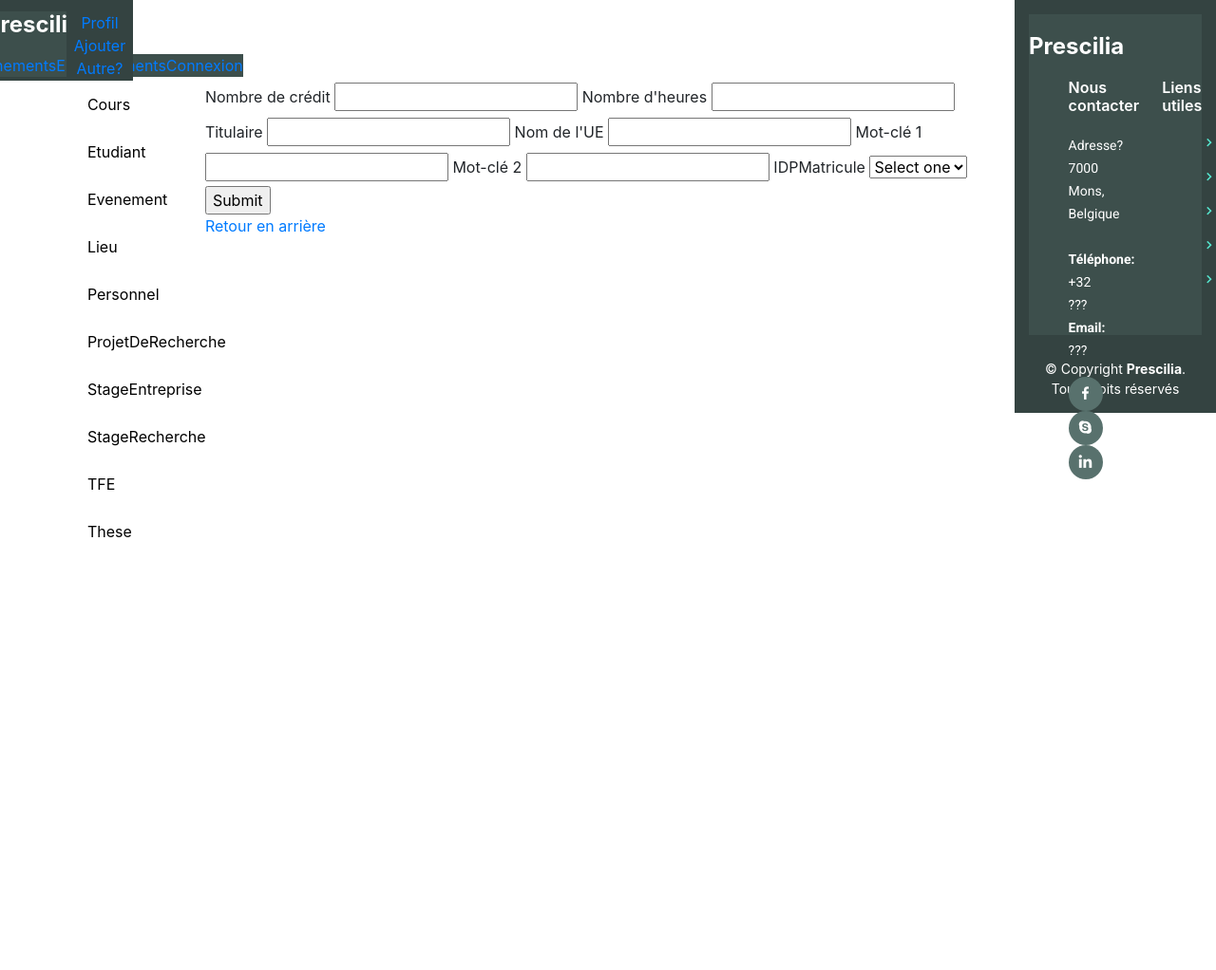
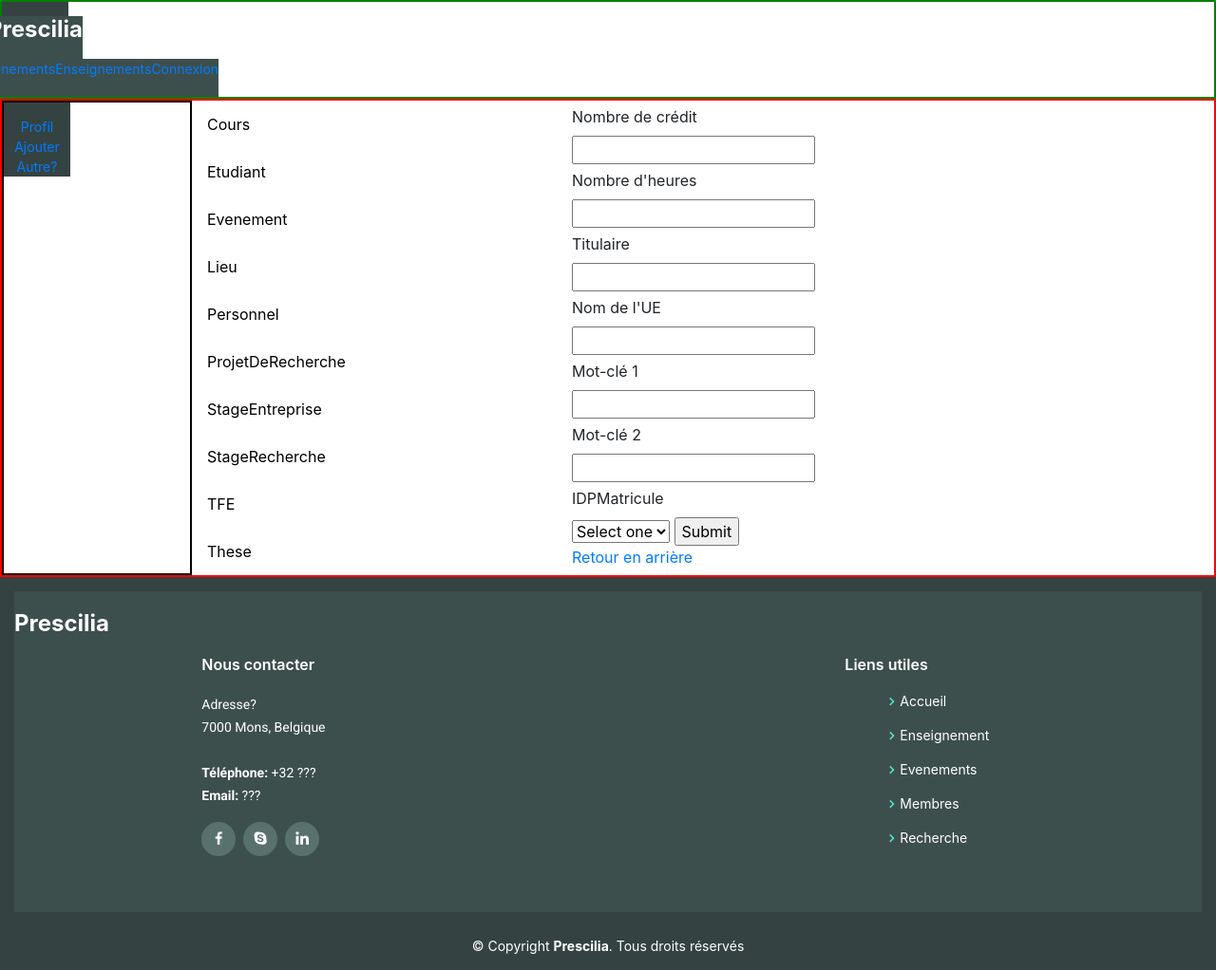
Before and after one commit to Tanguyvans/PRECILIA, a PHP site: the page made by MainPages/Ajout.php in a window 1280 px wide; the page is wider, and only the part inside the window is pictured. Shown: that part at 95% size. Before the commit the page ends 566 px from the top of that part, so only its background shows below. Run offline with PHP 8.4, Linux system fonts and the light colour scheme; data that the repository does not hold is empty; some libraries are stand-ins or nearby versions.

Commit message:
toolbar.3

```diff
--- a/MainPages/Ajout.php
+++ b/MainPages/Ajout.php
@@ -13,13 +13,13 @@ Description de la page
 =============================================-->
  <body>
 
-  <div class="tout">
+  <div id="tout">
 
       <div class="haut">
           <?php include '../templates/header.php' ?>
       </div>
 
-      <div class="milieu">
+      <div id="milieu">
           <div class="toolbar">
               <?php include '../templates/toolbar.php' ?>
 
--- a/css/ajout.css
+++ b/css/ajout.css
@@ -4,18 +4,40 @@ body{
 }
 .container-choix-creation a{
     min-height:50px;
-    max-width:250px;
+    width:400px;
     display:flex;
     flex-direction: column;
     justify-content:space-around;
     color:black;
-    margin-left:15%;
+    margin-left:4%;
 }
 .Ensemble{
     display:flex;
+    justify-content:space-between;
+
 }
+.php{
+    width:200px;
+}
+#tout{
+    display: flex;
+    flex-direction: column;
 
-.tout{
 
+
+}
+#milieu{
     display: flex;
+    flex-direction: row;
+    padding-left: 0;
+    border: 2px solid #ff0000;
+
 }
+.toolbar{
+    height:auto;
+    width:200px;
+    border: 2px solid black;
+}
+.haut{
+    border: 2px solid green;
+}
--- a/css/pageH.css
+++ b/css/pageH.css
@@ -1,7 +1,8 @@
 #header {
-    height: 85px;
-    padding: 12px 12px 0px 12px;
     background: #344341;
+    padding: 15px 15px 0px 15px;
+    color: #fff;
+    font-size: 14px;
 }
 #header h1 {
     color: #fff;
--- a/css/pageT.css
+++ b/css/pageT.css
@@ -1,5 +1,5 @@
 header {
-    height: 80%;
+    height: auto;
     width:70px;
     background: #344341;
     text-align: center;
```
